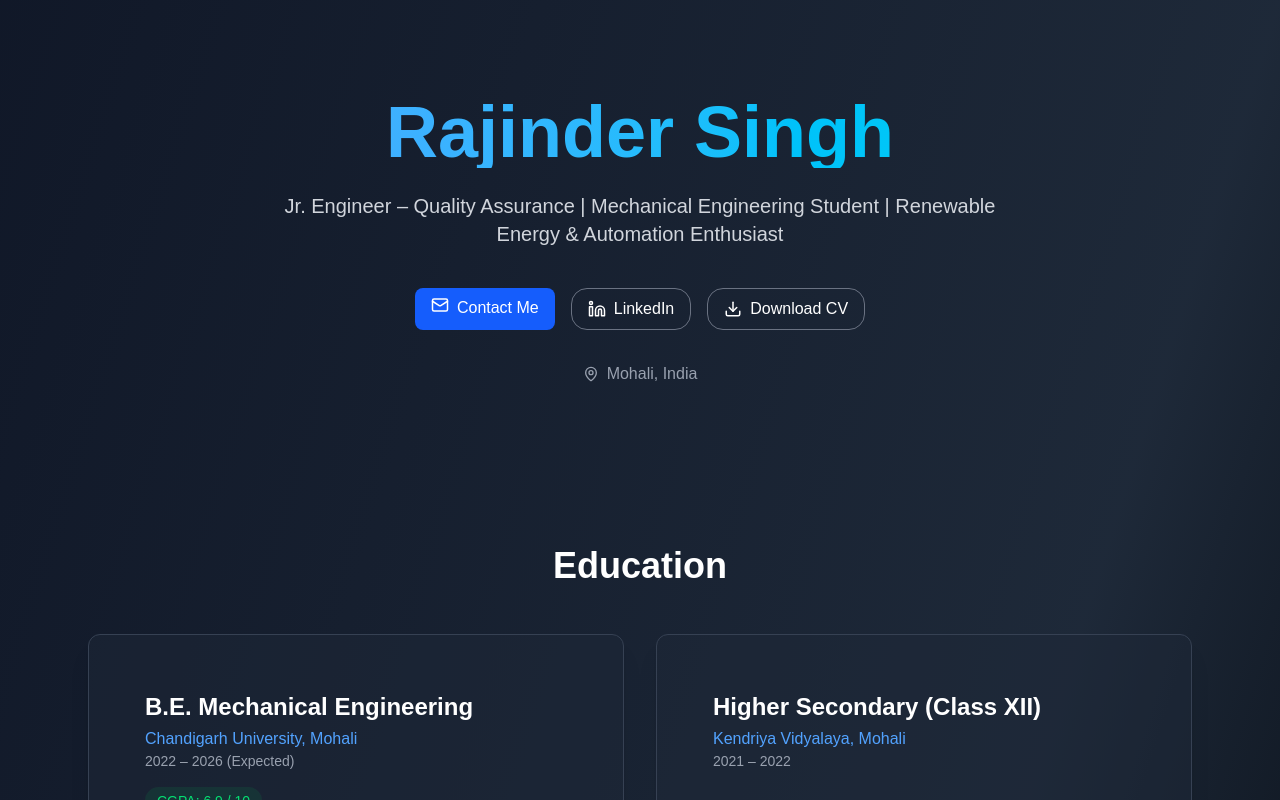
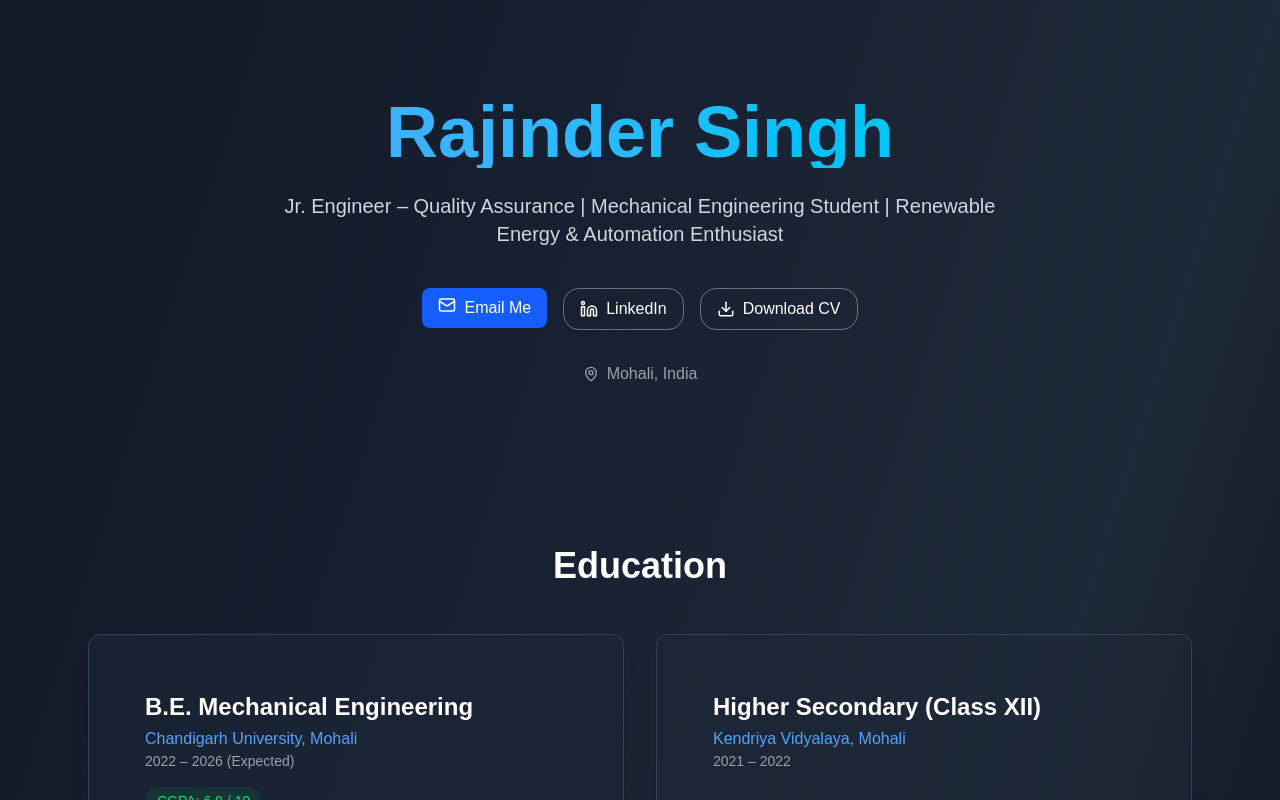
Before and after one commit to Riorhyn/rajinder-portfolio, a Next.js app: page / in a window 1280 px wide. Shown: the top 800 px of the page. Built offline with nearby package versions, Linux system fonts and the light colour scheme.

Commit message:
fix email button

```diff
--- a/app/page.tsx
+++ b/app/page.tsx
@@ -97,9 +97,11 @@ export default function Portfolio() {
         </motion.p>
 
         <div className="flex flex-wrap justify-center gap-4 mt-10">
-          <Button onClick={() => setShowContact(true)} className="rounded-2xl flex gap-2 bg-blue-600 hover:bg-blue-700">
-            <Mail size={18}/> Contact Me
-          </Button>
+          <a href="mailto:rajansinghrajinder@gmail.com">
+    <Button className="rounded-2xl flex gap-2 bg-blue-600 hover:bg-blue-700">
+      <Mail size={18}/> Email Me
+    </Button>
+  </a>
           <a href="https://www.linkedin.com/in/RRajinder" target="_blank" rel="noopener noreferrer" className="rounded-2xl border border-gray-500 hover:bg-gray-800 bg-transparent px-4 py-2 inline-flex items-center gap-2 transition-colors">
             <Linkedin size={18}/> LinkedIn
           </a>
```
